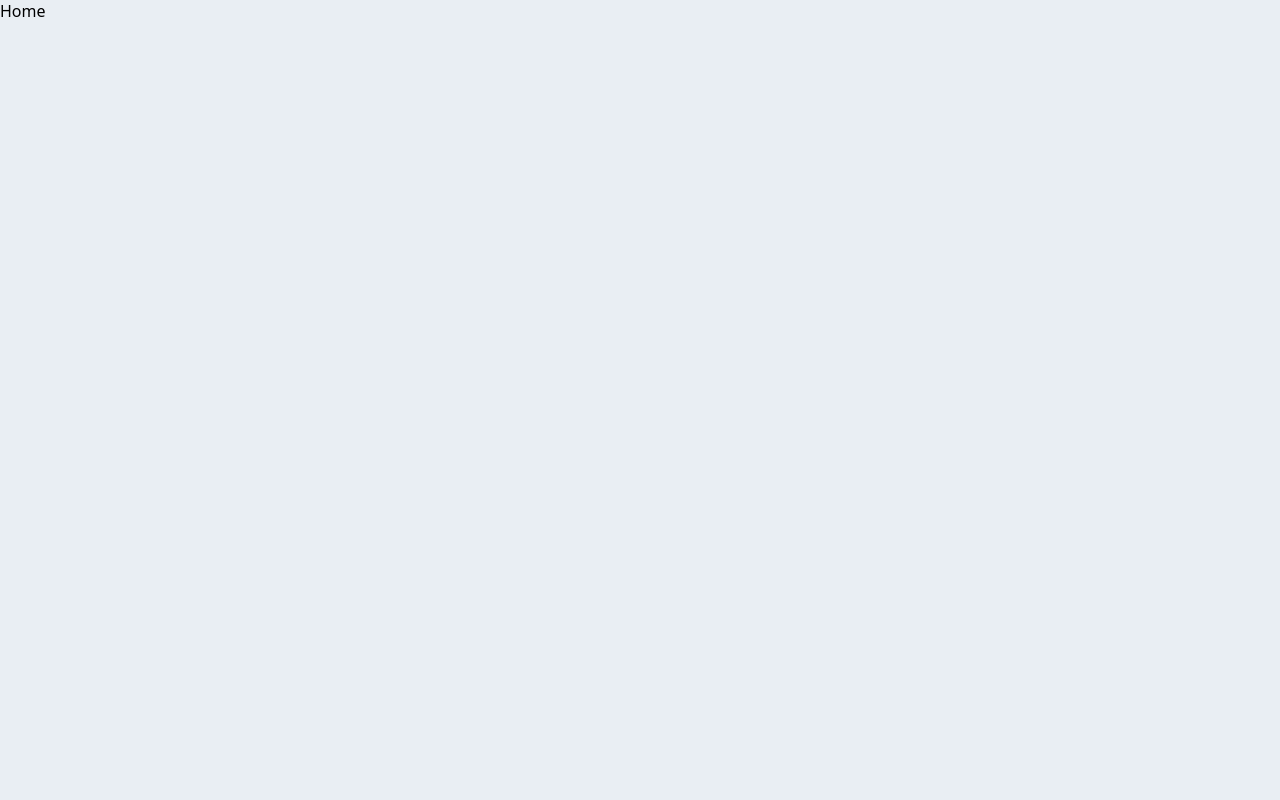
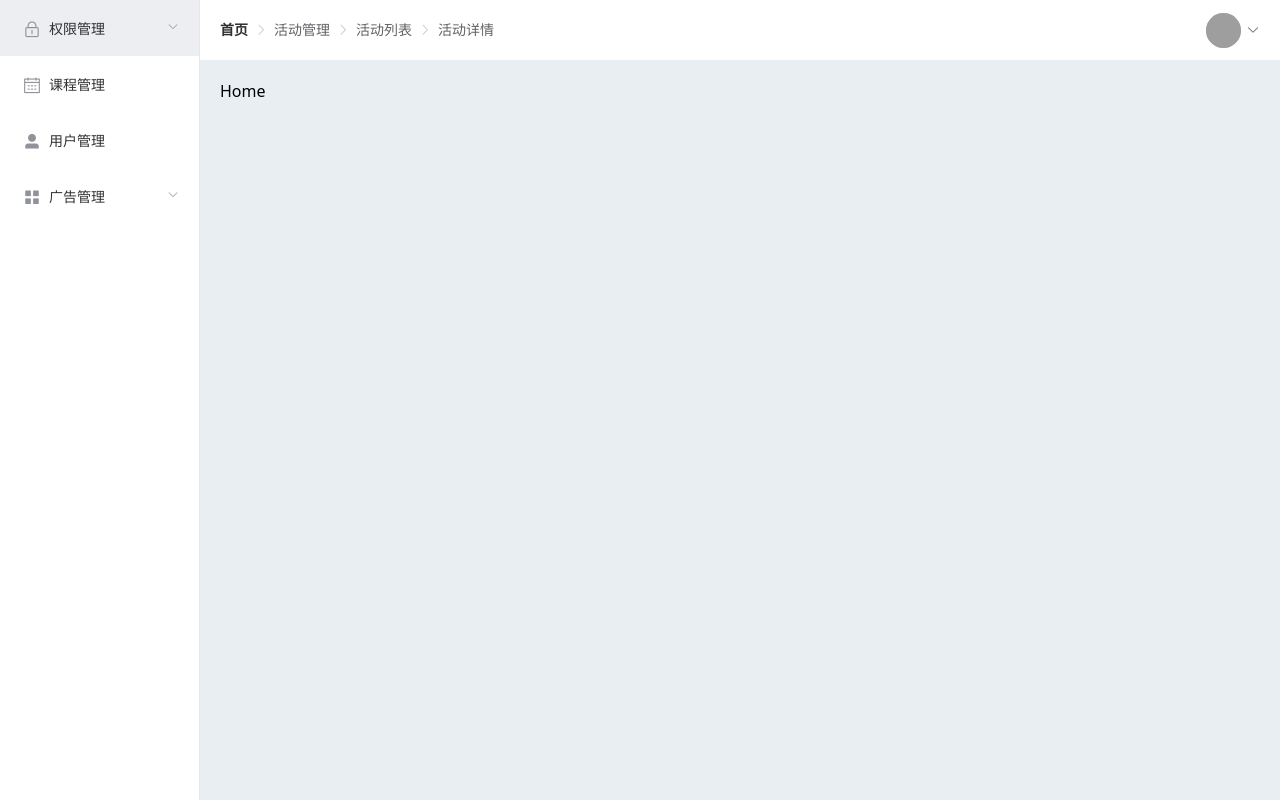
Before and after one commit to caosiwei97/edu-boss-fed, a Vue app: page / in a window 1280 px wide. Built offline with nearby package versions, Linux system fonts and the light colour scheme; grey boxes are pictures that could not be loaded.

Commit message:
完成布局

```diff
--- /dev/null
+++ b/src/layout/components/AppHeader.vue
@@ -0,0 +1,53 @@
+<template>
+  <nav>
+    <el-breadcrumb separator-class="el-icon-arrow-right">
+      <el-breadcrumb-item :to="{ path: '/' }">首页</el-breadcrumb-item>
+      <el-breadcrumb-item>活动管理</el-breadcrumb-item>
+      <el-breadcrumb-item>活动列表</el-breadcrumb-item>
+      <el-breadcrumb-item>活动详情</el-breadcrumb-item>
+    </el-breadcrumb>
+    <el-dropdown trigger="click">
+      <span class="el-dropdown-link">
+        <div class="avatar">
+          <el-avatar :size="35" src="https://empty" @error="errorHandler">
+            <img
+              src="https://cube.elemecdn.com/e/fd/0fc7d20532fdaf769a25683617711png.png"
+            />
+          </el-avatar>
+          <i class="el-icon-arrow-down el-icon--right"></i>
+        </div>
+      </span>
+      <el-dropdown-menu slot="dropdown">
+        <el-dropdown-item>用户ID</el-dropdown-item>
+        <el-dropdown-item>退出</el-dropdown-item>
+      </el-dropdown-menu>
+    </el-dropdown>
+  </nav>
+</template>
+
+<script lang="ts">
+  import { Component, Vue } from 'vue-property-decorator'
+
+  @Component
+  export default class AppHeader extends Vue {
+    errorHandler() {
+      return true
+    }
+  }
+</script>
+
+<style scoped lang="scss">
+  nav {
+    height: 100%;
+    display: flex;
+    justify-content: space-between;
+    align-items: center;
+
+    .el-dropdown-link {
+      .avatar {
+        display: flex;
+        align-items: center;
+      }
+    }
+  }
+</style>
--- /dev/null
+++ b/src/layout/components/AppSidebar.vue
@@ -0,0 +1,57 @@
+<template>
+  <el-aside width="200px">
+    <el-menu default-active="/" @open="handleOpen" @close="handleClose" router>
+      <el-submenu index="1">
+        <template slot="title">
+          <i class="el-icon-lock"></i>
+          <span>权限管理</span>
+        </template>
+        <el-menu-item index="/role">角色管理</el-menu-item>
+        <el-menu-item index="/menu">菜单管理</el-menu-item>
+        <el-menu-item index="/resource">资源管理</el-menu-item>
+      </el-submenu>
+      <el-menu-item index="/course"
+        ><template slot="title">
+          <i class="el-icon-date"></i>
+          <span>课程管理</span>
+        </template></el-menu-item
+      >
+      <el-menu-item index="/user">
+        <template slot="title">
+          <i class="el-icon-user-solid"></i>
+          <span>用户管理</span>
+        </template></el-menu-item
+      >
+      <el-submenu index="2">
+        <template slot="title">
+          <i class="el-icon-menu"></i>
+          <span>广告管理</span>
+        </template>
+        <el-menu-item index="/advert">广告列表</el-menu-item>
+        <el-menu-item index="/advert-space">广告位列表</el-menu-item>
+      </el-submenu>
+    </el-menu>
+  </el-aside>
+</template>
+
+<script lang="ts">
+  import { Component, Vue } from 'vue-property-decorator'
+
+  @Component
+  export default class AppSidebar extends Vue {
+    handleOpen(index?: string, indexPath?: string) {
+      console.log(index, indexPath)
+    }
+    handleClose(index?: string, indexPath?: string) {
+      console.log(index, indexPath)
+    }
+  }
+</script>
+
+<style scoped lang="scss">
+  .el-aside {
+    .el-menu {
+      min-height: 100vh;
+    }
+  }
+</style>
--- /dev/null
+++ b/src/layout/index.vue
@@ -0,0 +1,38 @@
+<template>
+  <el-container class="wrapper">
+    <app-sidebar></app-sidebar>
+    <el-container>
+      <el-header>
+        <app-header></app-header>
+      </el-header>
+      <el-main>
+        <router-view></router-view>
+      </el-main>
+    </el-container>
+  </el-container>
+</template>
+
+<script lang="ts">
+  import { Component, Vue } from 'vue-property-decorator'
+  import AppSidebar from './components/AppSidebar.vue'
+  import AppHeader from './components/AppHeader.vue'
+
+  @Component({
+    components: {
+      AppSidebar,
+      AppHeader,
+    },
+  })
+  export default class LayoutIndex extends Vue {}
+</script>
+
+<style lang="scss" scoped>
+  .wrapper {
+    min-height: 100vh;
+    min-width: 980px;
+
+    .el-header {
+      background: white;
+    }
+  }
+</style>
--- a/src/router/index.ts
+++ b/src/router/index.ts
@@ -1,20 +1,31 @@
 import Vue from 'vue'
 import VueRouter, { RouteConfig } from 'vue-router'
+import Layout from '@/layout/index.vue'
 
 Vue.use(VueRouter)
 
 const routes: Array<RouteConfig> = [
   {
-    name: 'home',
-    path: '/',
-    component: () =>
-      import(/* webpackChunkName: 'home' */ '@/views/home/index.vue'),
-  },
-  {
     name: 'login',
     path: '/login',
     component: () =>
       import(/* webpackChunkName: 'login' */ '@/views/login/index.vue'),
+  },
+  {
+    name: '404',
+    path: '*',
+    component: () =>
+      import(/* webpackChunkName: '404' */ '@/views/404/index.vue'),
+  },
+  {
+    path: '/',
+    component: Layout,
+    children: [
+      {
+        name: 'home',
+        path: '',
+        component: () =>
+          import(/* webpackChunkName: 'home' */ '@/views/home/index.vue'),
       },
       {
         name: 'advert',
@@ -58,13 +69,11 @@
         name: 'resource',
         path: '/resource',
         component: () =>
-      import(/* webpackChunkName: 'resource' */ '@/views/resource/index.vue'),
+          import(
+            /* webpackChunkName: 'resource' */ '@/views/resource/index.vue'
+          ),
       },
-  {
-    name: '404',
-    path: '*',
-    component: () =>
-      import(/* webpackChunkName: '404' */ '@/views/404/index.vue'),
+    ],
   },
 ]
 
--- a/src/styles/index.scss
+++ b/src/styles/index.scss
@@ -1,6 +1,6 @@
 @import './variables.scss';
+@import './reset.scss'; // globals
 
-// globals
 html {
   font-family: $font-family;
   -webkit-text-size-adjust: 100%;
--- a/src/styles/reset.scss
+++ b/src/styles/reset.scss
@@ -0,0 +1,5 @@
+.el-dropdown-menu {
+  .el-dropdown-menu__item {
+    white-space: nowrap;
+  }
+}
```
Lines whose indentation alone changed are shown as unchanged.
